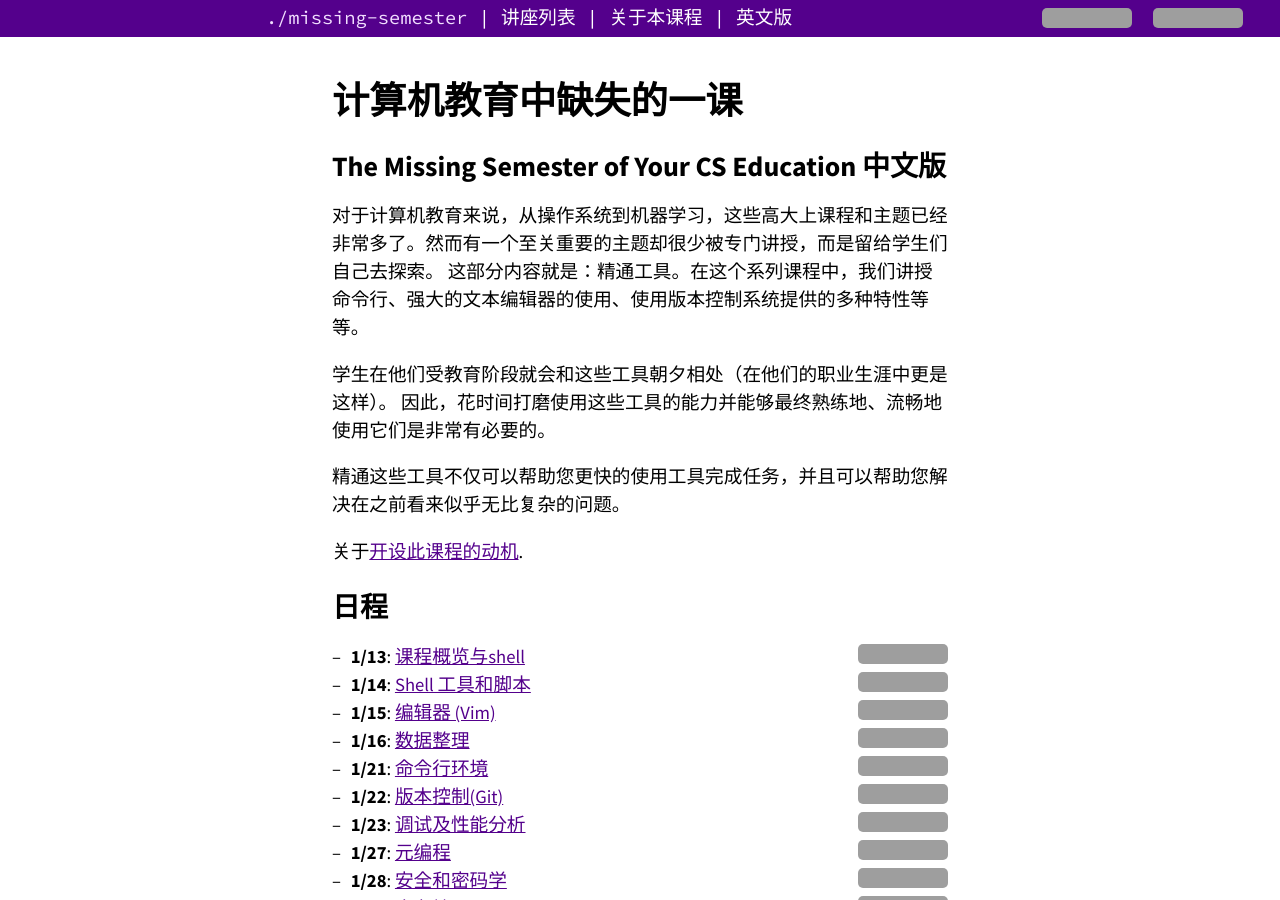
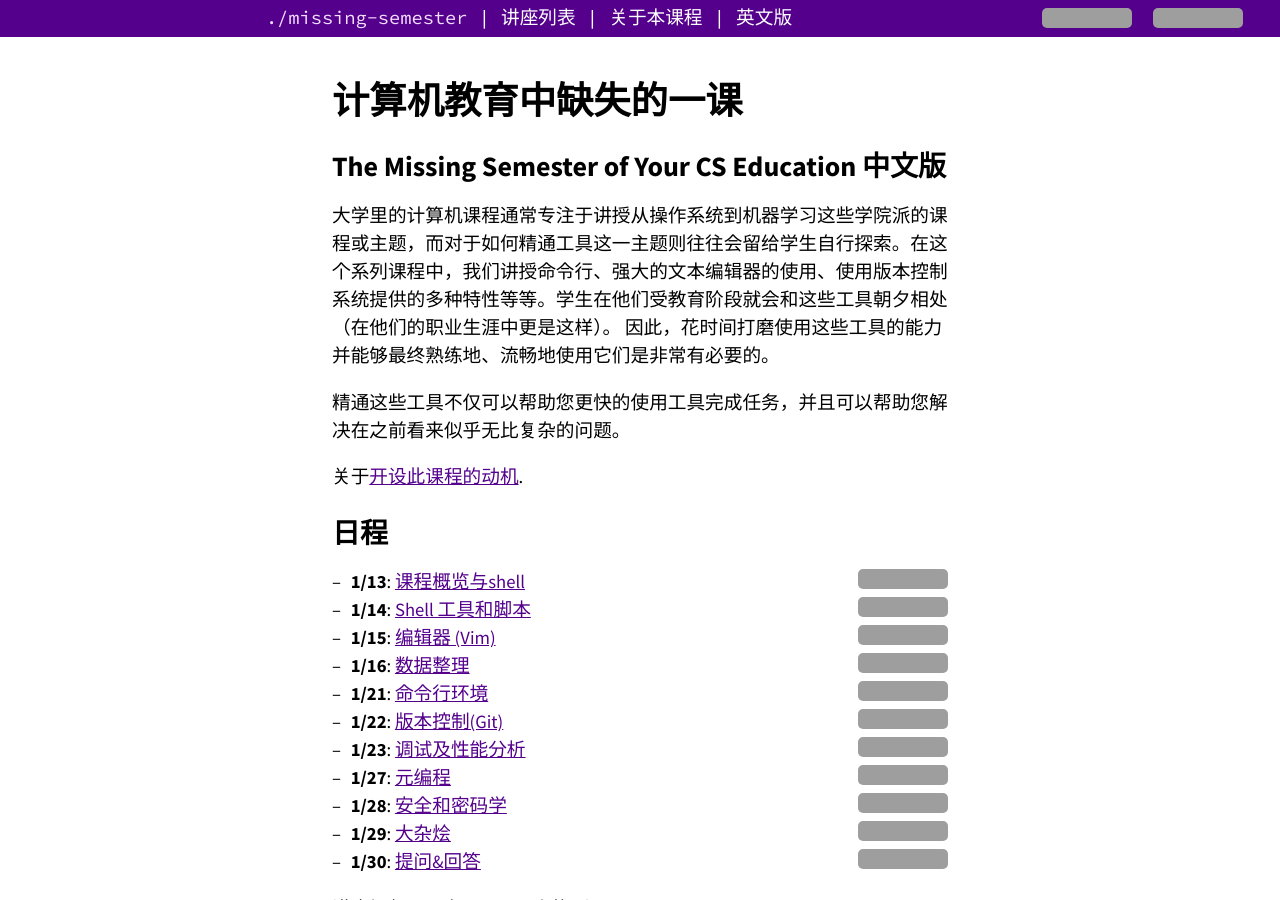
Before and after one commit to missing-semester-cn/missing-semester-cn.github.io, a Jekyll site: the page built from index.md, in a window 1280 px wide and 900 px high, cut to the strip 0-900 px from the top of the window. Built offline with Jekyll 4.4.1, drawn with Linux system fonts in a browser that asks for light colours; grey boxes are pictures that could not be loaded.

Commit message:
Update index.md

```diff
--- a/index.md
+++ b/index.md
@@ -5,10 +5,7 @@ title: 计算机教育中缺失的一课
 
 # The Missing Semester of Your CS Education 中文版
 
-对于计算机教育来说，从操作系统到机器学习，这些高大上课程和主题已经非常多了。然而有一个至关重要的主题却很少被专门讲授，而是留给学生们自己去探索。
-这部分内容就是：精通工具。在这个系列课程中，我们讲授命令行、强大的文本编辑器的使用、使用版本控制系统提供的多种特性等等。
-
-学生在他们受教育阶段就会和这些工具朝夕相处（在他们的职业生涯中更是这样）。
+大学里的计算机课程通常专注于讲授从操作系统到机器学习这些学院派的课程或主题，而对于如何精通工具这一主题则往往会留给学生自行探索。在这个系列课程中，我们讲授命令行、强大的文本编辑器的使用、使用版本控制系统提供的多种特性等等。学生在他们受教育阶段就会和这些工具朝夕相处（在他们的职业生涯中更是这样）。
 因此，花时间打磨使用这些工具的能力并能够最终熟练地、流畅地使用它们是非常有必要的。
 
 精通这些工具不仅可以帮助您更快的使用工具完成任务，并且可以帮助您解决在之前看来似乎无比复杂的问题。
```
